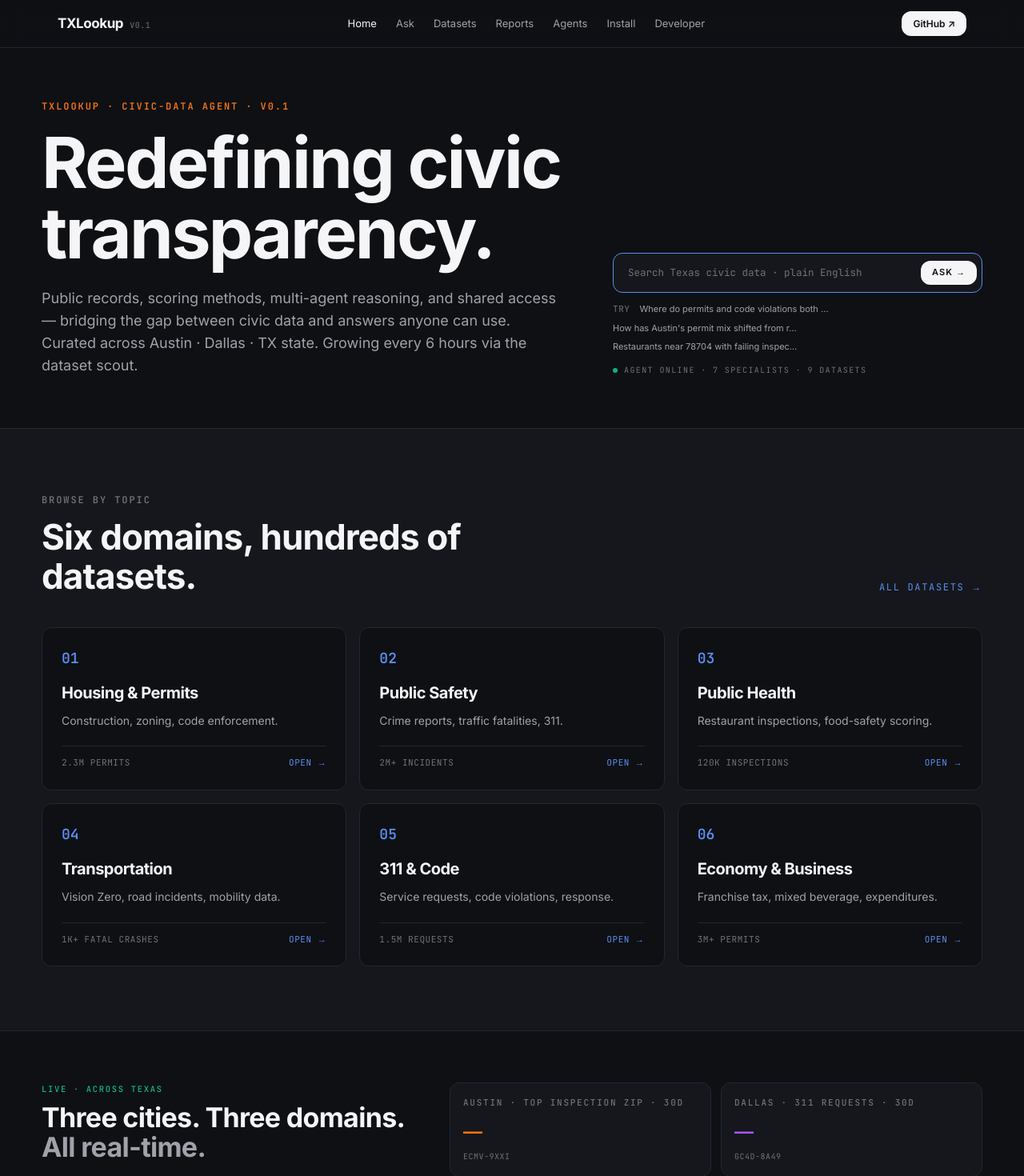
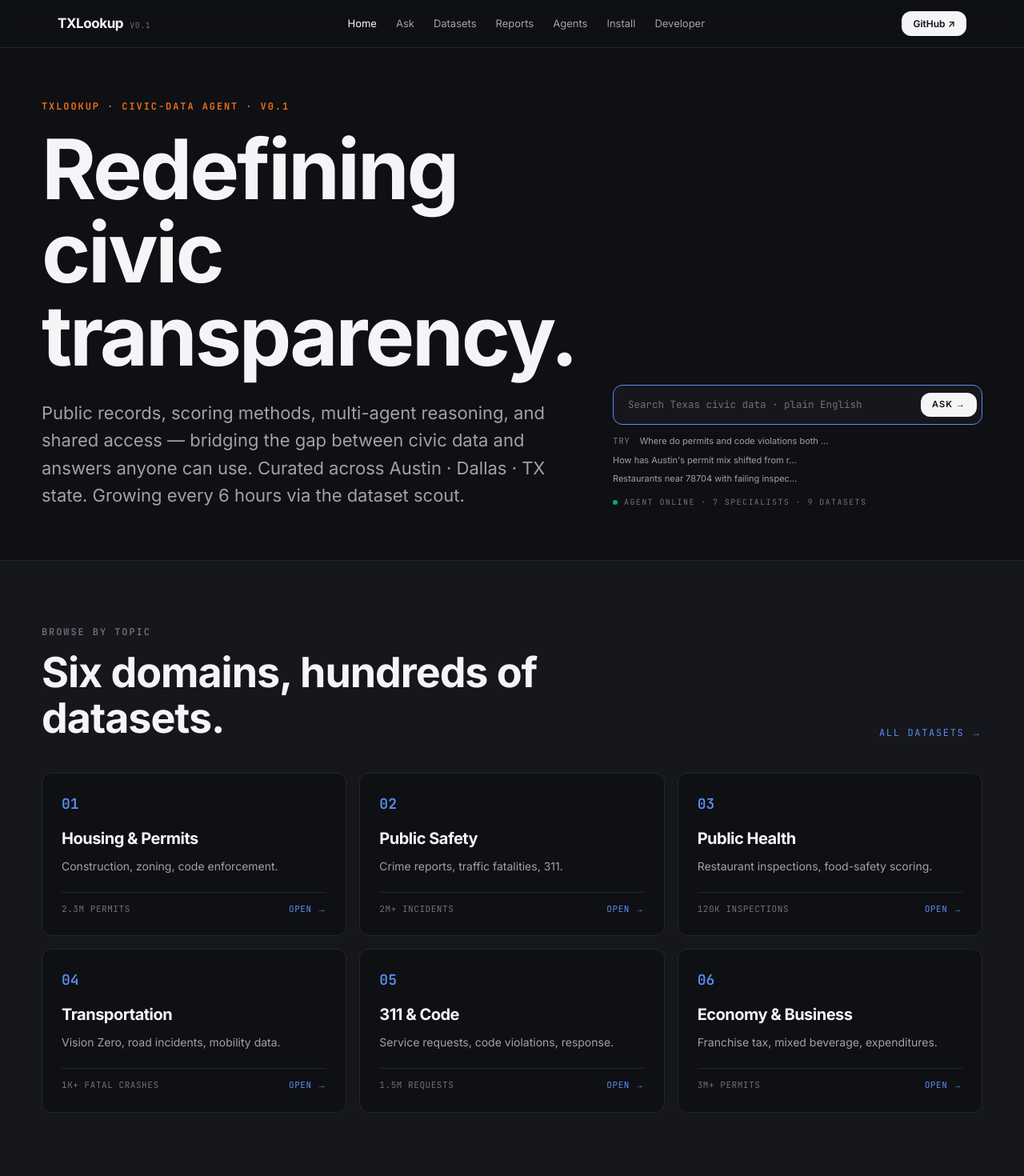
Before and after one commit to ATX-TXLookup/TXLookup, a Next.js app: page / in a window 1280 px wide. Shown: the top 1470 px of the page at 80% size. Built offline with nearby package versions, Linux system fonts and the light colour scheme; no server answers.

Commit message:
polish(homepage): bump hero + section headlines for readability
User: 'fonts everywhere could be bigger'.
- Hero: 88px → 104px desktop, 52px → 60px mobile
- Body: 18px → 20-22px
- Section h2: 34/44px → 38-52px (consistent across all 4 section headers)
Build green.

```diff
--- a/app/page.tsx
+++ b/app/page.tsx
@@ -75,10 +75,10 @@
               <p className="font-mono text-[12px] font-semibold uppercase tracking-[0.16em] text-[var(--ds-warm)]">
                 TXLookup · Civic-data agent · v0.1
               </p>
-              <h1 className="mt-4 max-w-[16ch] text-[52px] font-bold leading-[1.0] tracking-[-0.03em] text-[var(--ds-text)] md:text-[88px]">
+              <h1 className="mt-4 max-w-[16ch] text-[60px] font-bold leading-[1.0] tracking-[-0.03em] text-[var(--ds-text)] md:text-[104px]">
                 Redefining civic transparency.
               </h1>
-              <p className="mt-6 max-w-[58ch] text-[18px] leading-[1.55] text-[var(--ds-text-mute)]">
+              <p className="mt-7 max-w-[58ch] text-[20px] leading-[1.55] text-[var(--ds-text-mute)] md:text-[22px]">
                 Public records, scoring methods, multi-agent reasoning, and shared access — bridging the gap between civic data and answers anyone can use. Curated across Austin · Dallas · TX state. Growing every 6 hours via the dataset scout.
               </p>
             </div>
@@ -130,7 +130,7 @@
               <p className="font-mono text-[12px] font-semibold uppercase tracking-[0.16em] text-[var(--ds-text-dim)]">
                 Browse by topic
               </p>
-              <h2 className="mt-3 max-w-[20ch] text-[34px] font-bold leading-[1.1] tracking-[-0.02em] text-[var(--ds-text)] md:text-[44px]">
+              <h2 className="mt-3 max-w-[20ch] text-[38px] font-bold leading-[1.1] tracking-[-0.02em] text-[var(--ds-text)] md:text-[52px]">
                 Six domains, hundreds of datasets.
               </h2>
             </div>
@@ -174,7 +174,7 @@
               <p className="font-mono text-[10.5px] font-medium uppercase tracking-[0.16em] text-[var(--ds-good)]">
                 Live · across Texas
               </p>
-              <h2 className="mt-2 max-w-[20ch] text-[26px] font-bold leading-[1.1] tracking-[-0.02em] text-[var(--ds-text)] md:text-[34px]">
+              <h2 className="mt-2 max-w-[20ch] text-[32px] font-bold leading-[1.1] tracking-[-0.02em] text-[var(--ds-text)] md:text-[44px]">
                 Three cities. Three domains.{" "}
                 <span className="text-[var(--ds-text-mute)]">All real-time.</span>
               </h2>
@@ -264,7 +264,7 @@
               <p className="font-mono text-[10.5px] font-medium uppercase tracking-[0.16em] text-[var(--ds-good)]">
                 The selling point
               </p>
-              <h2 className="mt-2 max-w-[20ch] text-[26px] font-bold leading-[1.1] tracking-[-0.02em] text-[var(--ds-text)] md:text-[34px]">
+              <h2 className="mt-2 max-w-[20ch] text-[32px] font-bold leading-[1.1] tracking-[-0.02em] text-[var(--ds-text)] md:text-[44px]">
                 Any dataset. Any portal.{" "}
                 <span className="text-[var(--ds-text-mute)]">Knowledge in 24 hours.</span>
               </h2>
@@ -325,7 +325,7 @@
               <p className="font-mono text-[10.5px] font-medium uppercase tracking-[0.16em] text-[var(--ds-accent)]">
                 Use as agent
               </p>
-              <h2 className="mt-2 max-w-[18ch] text-[26px] font-bold leading-[1.1] tracking-[-0.02em] text-[var(--ds-text)] md:text-[32px]">
+              <h2 className="mt-2 max-w-[18ch] text-[30px] font-bold leading-[1.1] tracking-[-0.02em] text-[var(--ds-text)] md:text-[40px]">
                 Install in 30 seconds.
               </h2>
               <p className="mt-3 max-w-[36ch] text-[13.5px] leading-relaxed text-[var(--ds-text-mute)]">
```
